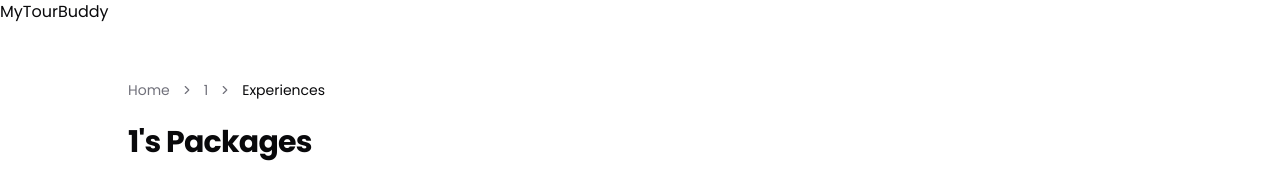
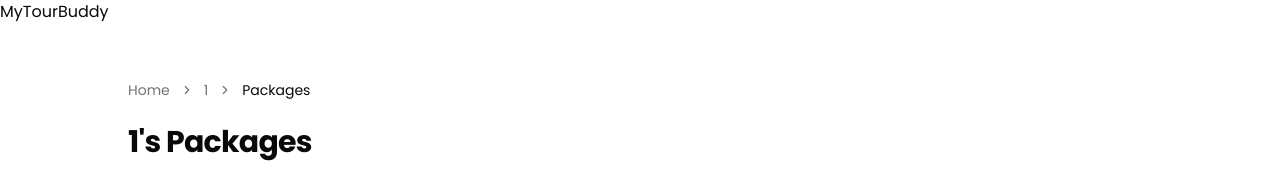
Before and after one commit to MyTourBuddy/mytourbuddy-frontend, a Next.js app: page /1/packages in a window 1280 px wide. Shown: the top 170 px of the page. Built offline with nearby package versions, Linux system fonts and the light colour scheme.

Commit message:
refactor: update breadcrumb

```diff
--- a/src/app/[username]/packages/page.tsx
+++ b/src/app/[username]/packages/page.tsx
@@ -65,7 +65,7 @@ const PackagesPage = () => {
             </BreadcrumbItem>
             <BreadcrumbSeparator />
             <BreadcrumbItem>
-              <BreadcrumbPage>Experiences</BreadcrumbPage>
+              <BreadcrumbPage>Packages</BreadcrumbPage>
             </BreadcrumbItem>
           </BreadcrumbList>
         </Breadcrumb>
```
